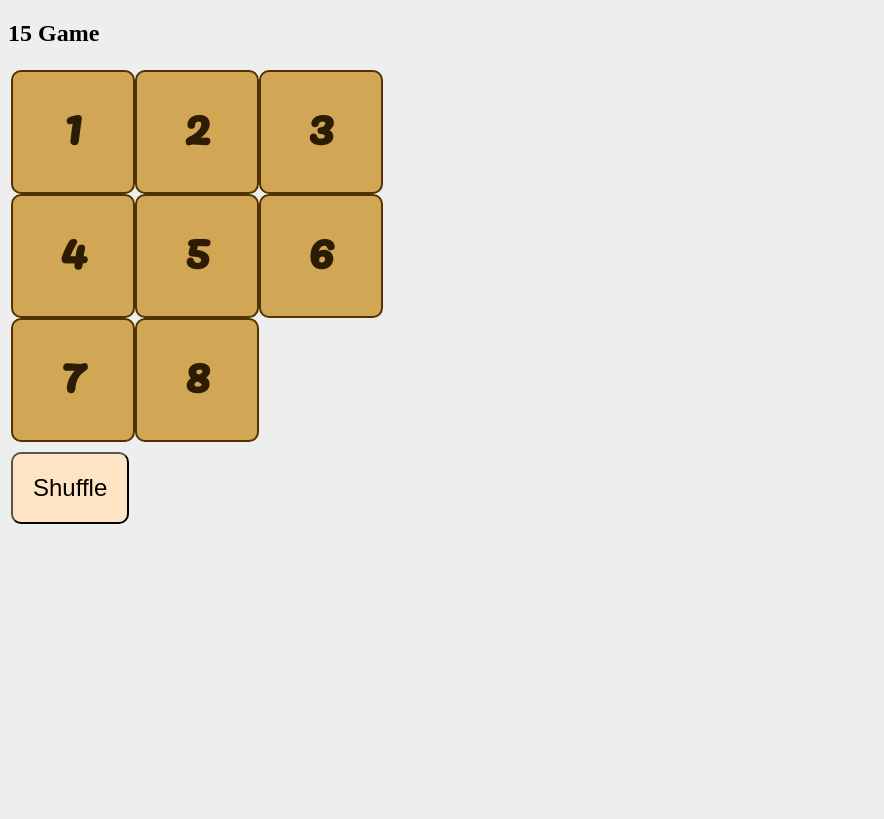
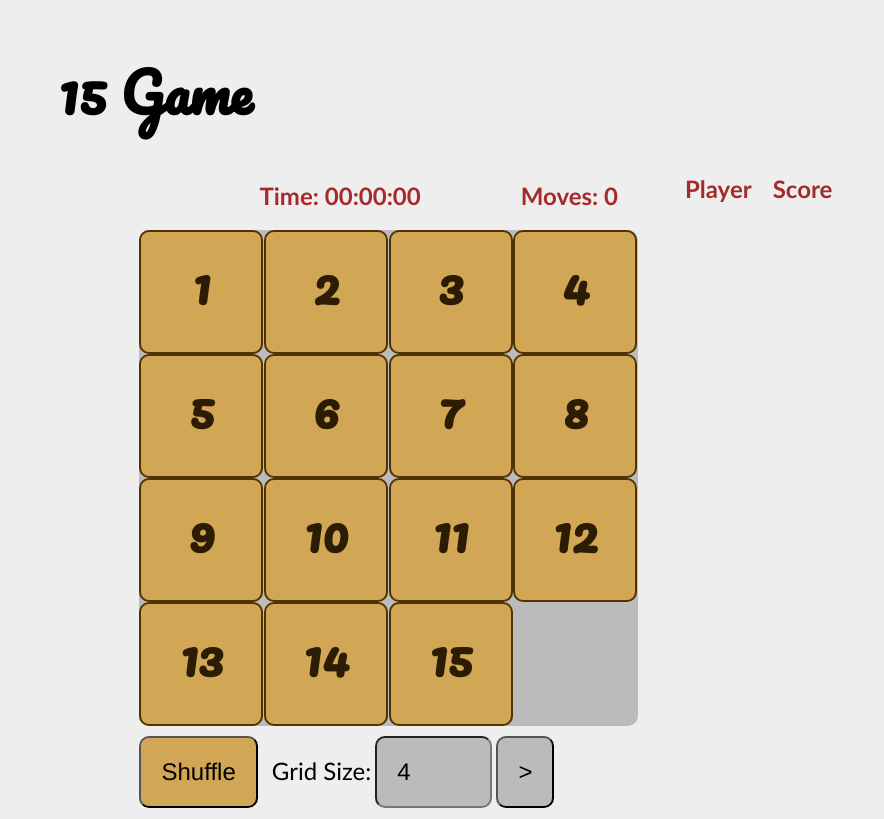
Before and after one commit to TheMax2/15Game, a plain HTML site: page index.html in a window 1280 px wide. Shown: the whole page, without its empty margins (0-884 px from the left). Drawn offline with Linux system fonts and the light colour scheme.

Commit message:
added initial css v1 is finished

```diff
--- a/grid.js
+++ b/grid.js
@@ -3,6 +3,10 @@ function Grid(size){
     this.arrGrid = new Array(size*size);
     this.docGrid = document.getElementById("grid");
     this.animation = true;
+    this.moves = 0;
+    this.moveSpan = document.getElementById("moves")
+    this.timer = new Timer();
+    this.shuffled = false;
     var docGridString = "";
     for (var i=0; i<size; i++){
         docGridString += " 1fr";
@@ -51,12 +55,19 @@ Grid.prototype.draw = function(){
 
 // shuffles the board
 Grid.prototype.shuffle = function(){
+
+    this.shuffled = true;
     this.animation = false;
     this.arrGrid.forEach(square => {square.shuffle()});
+    this.moves = 0;
+    this.moveSpan.innerHTML = 0;
     this.animation = true;
+    this.timer.stop();
+
 }
 
 Grid.prototype.hasWon = function(){
+    if (!this.shuffled) return false;
     var res = true;
     this.refreshArr(); //should already be refreshed but just in case.
     var i = 1;
@@ -66,3 +77,13 @@ Grid.prototype.hasWon = function(){
     });
     return res;
 }
+
+Grid.prototype.win = function(){
+    console.log("Player has won!");
+    this.timer.pause();
+    this.shuffled = false;
+}
+
+Grid.prototype.delete = function(){
+
+}
--- a/index.css
+++ b/index.css
@@ -17,7 +17,20 @@
 
 body{
     background-color: #eeeeee;
+    font-family: 'Trebuchet MS', 'Lucida Sans Unicode', 'Lucida Grande', 'Lucida Sans', Arial, sans-serif;
 
+}
+
+#title{
+    font-size: 54px;
+    margin-left: 50px;
+    margin-bottom:0;
+    font-family: 'Pacifico-Regular';
+}
+
+#grid{
+    background-color:rgb(187, 187, 187);
+    border-radius: 10px;
 }
 
 .square{
@@ -36,9 +49,56 @@ body{
 }
 
 #shuffle{
+    font-family: 'Franklin Gothic Medium', 'Arial Narrow', Arial, sans-serif;
     padding: 20px;
-    background-color: bisque;
+    background-color:rgb(209, 166, 85);
     font-size: 24px;
     border-radius: 10px;
     margin-top: 10px;
 }
+
+#lead{
+    vertical-align: top;
+}
+
+#leaderboard table{
+
+    padding-left: 30px;
+    font-size: 24px;
+    color: brown;
+}
+
+#content td{
+    width: 50%;
+}
+#content{
+    margin:auto;
+
+}
+
+#stats{
+    display: flex;
+    padding: 20px;
+    color: brown;
+    font-weight: bold;
+
+}
+
+#stats div{
+    margin-left: 100px;
+    font-size: 24px;
+}
+
+#sizeLabel{
+    padding-left: 10px;
+    font-size: 24px;
+}
+
+#size, #size-btn{
+    font-family: 'Franklin Gothic Medium', 'Arial Narrow', Arial, sans-serif;
+    padding: 20px;
+    background-color:rgb(187, 187, 187);
+    font-size: 24px;
+    border-radius: 10px;
+    margin-top: 10px;
+}
--- a/index.html
+++ b/index.html
@@ -7,11 +7,17 @@
     <link rel="stylesheet" href="index.css">
 </head>
 <body>
-    <h2>15 Game</h2>
-    <table>
+    <h2 id="title">15 Game</h2>
+
+    <br>
+    <table id="content">
         <tr>
             <td>
-                <div class=game>
+                <div id="stats">
+                    <div><span>Time: <span id="minutes">00</span>:<span id="seconds">00</span>:<span id="miliseconds">00</span></span></div>
+                    <div><span>Moves: <span id="moves">0</span></span></div>
+                </div>
+                <div id="game">
                     <div id="grid" style="
 
                         display: grid;
@@ -20,15 +26,25 @@
                     </div>
                 </div>
                 <button id="shuffle">Shuffle</button>
+                <span id="sizeLabel">Grid Size:</span>
+                <input id="size" type="number" min="3" max="10" value="4">
+                <button id="size-btn">></button>
             </td>
-            <td>
-                <div class=leaderboard>
-
+            <td id="lead">
+                <div id="leaderboard">
+                    <table align="left"
+                        cellspacing="5" cellpadding="8">
+                        <tr>
+                            <td align="left"><b>Player</b></td>
+                            <td align="left"><b>Score</b></td>
+                        </tr>
+                    </table>
                 </div>
             </td>
         </tr>
     </table>
     <script src="square.js"></script>
+    <script src="timer.js"></script>
     <script src="grid.js"></script>
     <script src="main.js"></script>
 
--- a/main.js
+++ b/main.js
@@ -1,14 +1,36 @@
 console.log("connected to main");
 
-var gridSize = 3;
+var gridSize = 4; // default grid size;
 var grid;
 
 function main(){
+
+    const queryString = window.location.search;
+    const urlParams = new URLSearchParams(queryString);
+    if (urlParams.has('size')){
+        gridSize = parseInt(urlParams.get('size'));
+    }
+    if (gridSize == null || gridSize == undefined || gridSize == "" || gridSize < 3 || gridSize > 10) gridSize = 4;
     grid = new Grid(gridSize);
+    document.getElementById('size').value = gridSize;
     document.getElementById('shuffle').addEventListener("click", shuffle);
+    document.getElementById('size-btn').addEventListener("click", recreateGrid);
 }
 main();
 
 function shuffle(){
     grid.shuffle();
 }
+
+function recreateGrid(){
+
+    var n = document.getElementById("size").value;
+    if (n == null || n == undefined || n == "" || n < 3 || n > 10) return;
+
+    gridSize = n;
+    var url = window.location.href;
+    var u = url.split('?');
+    url = u[0];
+    url += '?size='+gridSize;
+    window.location.href = url;
+}
--- a/square.js
+++ b/square.js
@@ -12,8 +12,12 @@ function Square(number, grid){
         this.div.classList.add("square");
         this.div.innerHTML = number;
         this.div.addEventListener("click", () => {
+
+            if (this.grid.moves === 0) this.grid.timer.start();
             this.tryToMove();
-            if(this.grid.hasWon()) console.log("You Win!");
+            this.grid.moveSpan.innerHTML = this.grid.moves;
+            if(this.grid.hasWon()) this.grid.win();
+
         })
     }
 }
@@ -59,21 +63,25 @@ Square.prototype.moveUp = function() {
     if (this.grid.animation) this.animateUp();
     var p = this.position;
     this.swap(this.grid.gridGrid[p.y-1][p.x]);
+    this.grid.moves++;
 }
 Square.prototype.moveDown = function() {
     if (this.grid.animation) this.animateDown();
     var p = this.position;
     this.swap(this.grid.gridGrid[p.y+1][p.x]);
+    this.grid.moves++;
 }
 Square.prototype.moveLeft = function() {
     if (this.grid.animation) this.animateLeft();
     var p = this.position;
     this.swap(this.grid.gridGrid[p.y][p.x-1]);
+    this.grid.moves++;
 }
 Square.prototype.moveRight = function() {
     if (this.grid.animation) this.animateRight();
     var p = this.position;
     this.swap(this.grid.gridGrid[p.y][p.x+1]);
+    this.grid.moves++;
 }
 
 Square.prototype.tryUp = function() {
--- /dev/null
+++ b/timer.js
@@ -0,0 +1,57 @@
+
+function Timer(){
+    this.time = 0;
+    this.minutesLabel = document.getElementById("minutes");
+    this.secondsLabel = document.getElementById("seconds");
+    this.milisecondsLabel = document.getElementById("miliseconds");
+    this.counting = false; // timer initially isnt counting;
+    this.interval = setInterval(()=>{this.setTime()}, 10);
+}
+
+Timer.prototype.start = function() {
+    this.counting = true;
+    this.reset();
+}
+
+Timer.prototype.pause = function(){
+    this.counting = false;
+}
+
+Timer.prototype.stop = function() {
+    this.counting = false;
+    this.time = 0;
+    this.reset();
+}
+
+Timer.prototype.restart = function() {
+    this.counting = true;
+    this.time = 0;
+    this.reset();
+}
+
+Timer.prototype.reset = function(){
+    clearInterval(this.interval);
+    this.interval = setInterval(()=>{this.setTime()}, 10);
+    this.setTime();
+}
+
+
+Timer.prototype.setTime = function() {
+    if (this.counting) ++this.time;
+    this.milisecondsLabel.innerHTML = this.pad(this.time % 100);
+    this.secondsLabel.innerHTML = this.pad(Math.floor(this.time/100) % 60);
+    this.minutesLabel.innerHTML = this.pad(parseInt(Math.floor(this.time/100) / 60));
+}
+
+Timer.prototype.pad = function(val) {
+  var valString = val + "";
+  if (valString.length < 2) {
+    return "0" + valString;
+  } else {
+    return valString;
+  }
+}
+
+Timer.prototype.getTime = function(){
+    return this.pad(parseInt(this.time / 60))+":"+this.pad(this.time % 60);
+}
```
